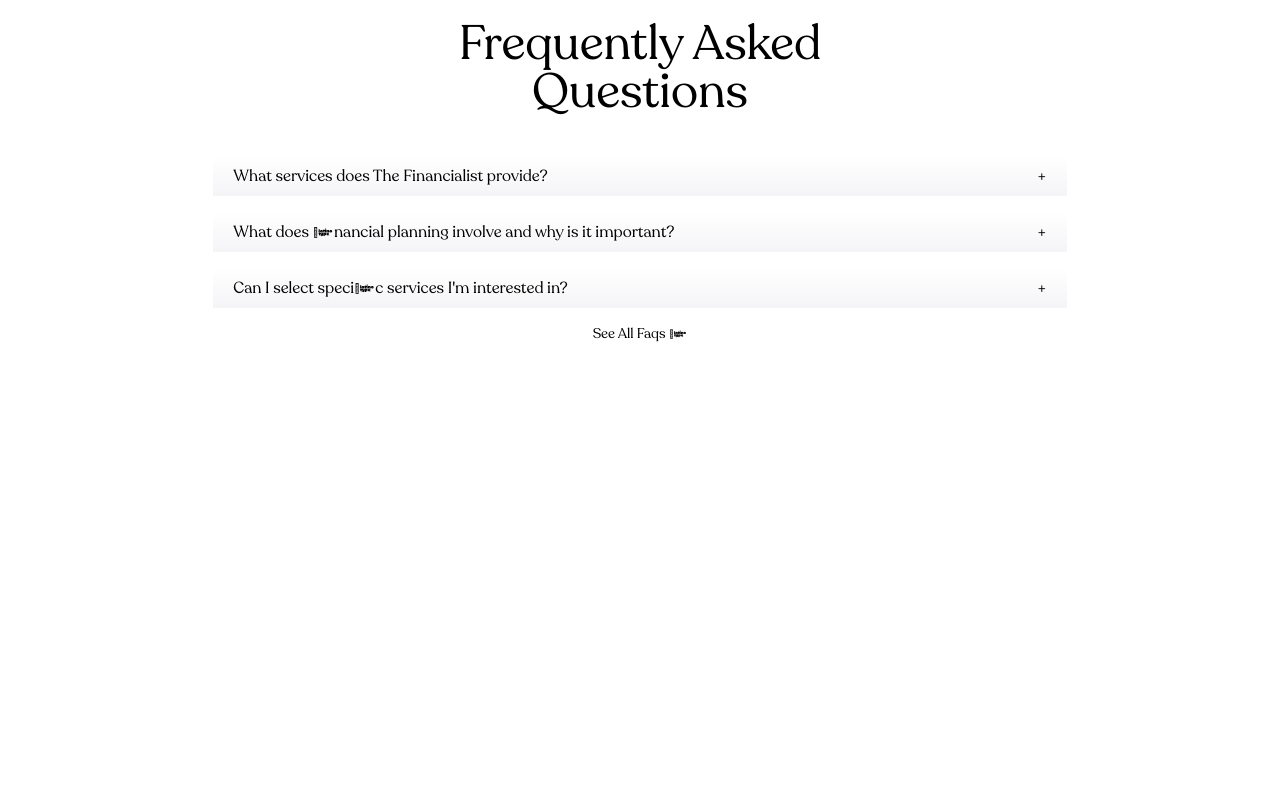
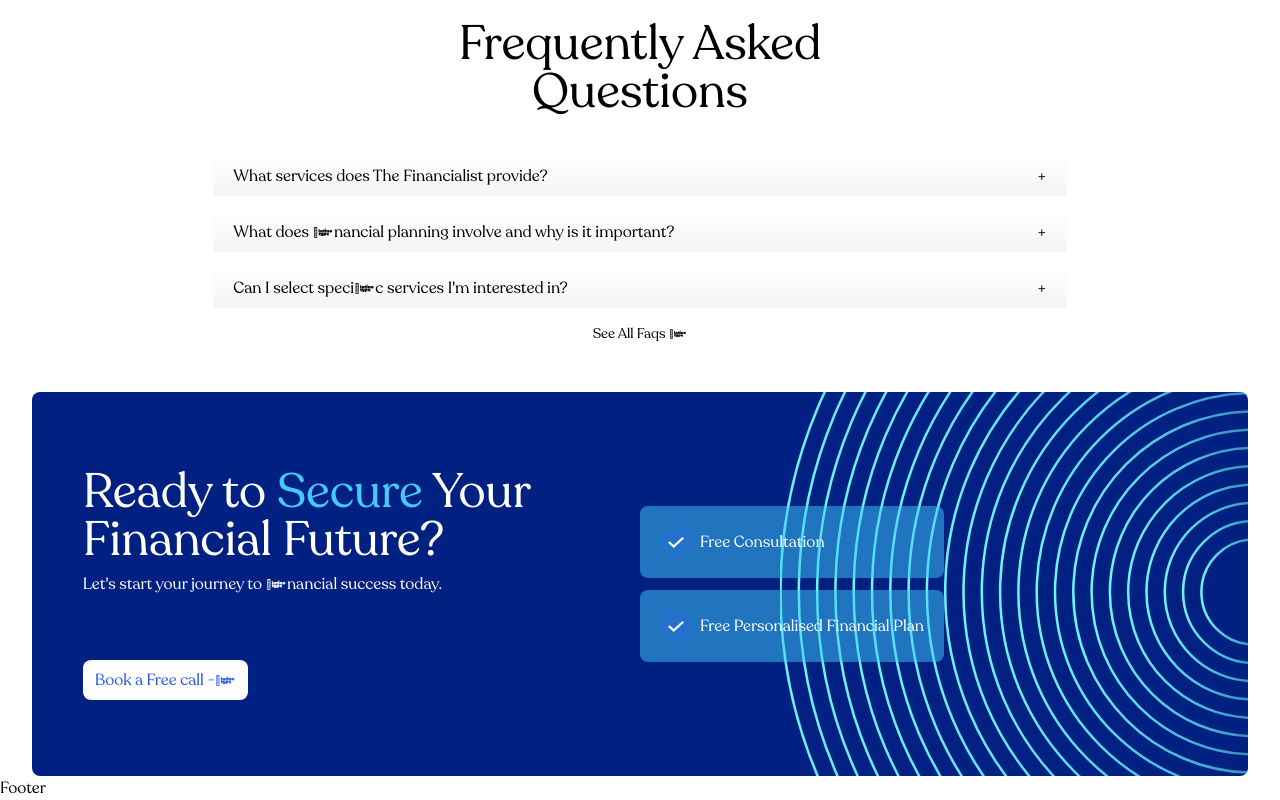
Before and after one commit to Sri1729/FE_Assignment, a Next.js app: page / in a window 1280 px wide. Shown: the part 5515-6315 px from the top of the page. Before the commit the page ends 5859 px from the top, so only its background shows below. Built offline with nearby package versions, Linux system fonts and the light colour scheme.

Commit message:
chore: banner comp

```diff
--- a/src/app/page.tsx
+++ b/src/app/page.tsx
@@ -1,8 +1,10 @@
 import {
   AboutUs,
+  Banner,
   Clients,
   EcoSystem,
   Faq,
+  Footer,
   Header,
   Intro,
   Services,
@@ -23,6 +25,8 @@ export default function Home() {
       <EcoSystem />
       <AboutUs />
       <Faq />
+      <Banner />
+      <Footer />
     </div>
   );
 }
--- /dev/null
+++ b/src/components/Banner/index.tsx
@@ -0,0 +1,34 @@
+import React from "react";
+import { ImageComponet } from "../Image";
+
+export const Banner = () => {
+  return (
+    <div className="flex flex-1 relative h-96 bg-[#002082] overflow-hidden mx-8 mt-12 rounded-lg">
+      <ImageComponet fileName="bg4.svg" className="absolute right-0" />
+      <div className="flex flex-1 justify-center align-center items-center">
+        <div className="w-5/6">
+          <p className="text-5xl text-white">
+            Ready to <p className="text-[#43CAFB] inline">Secure</p> Your
+            Financial Future?
+          </p>
+          <p className="text-white text-base mt-2">
+            Let's start your journey to financial success today.
+          </p>
+
+          <button className="bg-white py-2 px-3 text-[#2858E9] rounded-lg mt-16">{`Book a Free call ->`}</button>
+        </div>
+      </div>
+      <div className="flex flex-1 flex-col justify-center z-10">
+        <div className="bg-[#43CAFB80] text-white flex flex-row rounded-lg w-1/2 p-5 items-center">
+          <ImageComponet fileName="check_mark_white.svg" className="h-8 w-8" />
+          <p className="ml-2">Free Consultation</p>
+        </div>
+
+        <div className="mt-3 bg-[#43CAFB80] text-white flex flex-row rounded-lg w-1/2 p-5 items-center">
+          <ImageComponet fileName="check_mark_white.svg" className="h-8 w-8" />
+          <p className="ml-2">Free Personalised Financial Plan</p>
+        </div>
+      </div>
+    </div>
+  );
+};
--- /dev/null
+++ b/src/components/Footer/index.tsx
@@ -0,0 +1,5 @@
+import React from "react";
+
+export const Footer = () => {
+  return <div>Footer</div>;
+};
--- a/src/components/index.ts
+++ b/src/components/index.ts
@@ -9,3 +9,5 @@ export * from "./WhyUs";
 export * from "./EcoSystem";
 export * from "./AboutUs";
 export * from "./Faq";
+export * from "./Banner";
+export * from "./Footer";
```
Also changed, not shown: public/assets/images/bg4.svg (added), public/assets/images/check_mark_white.svg (added).
